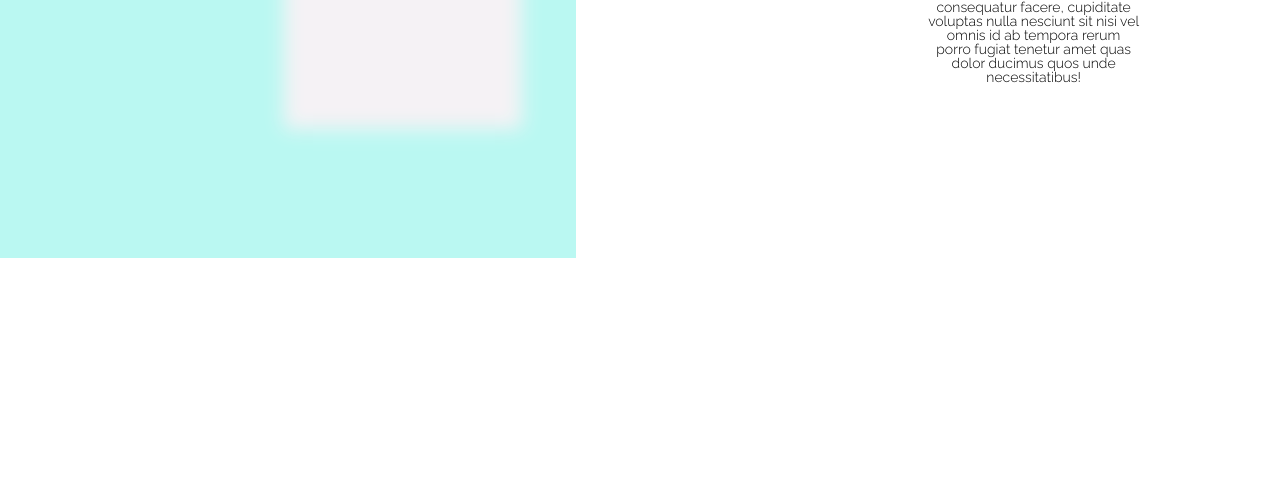
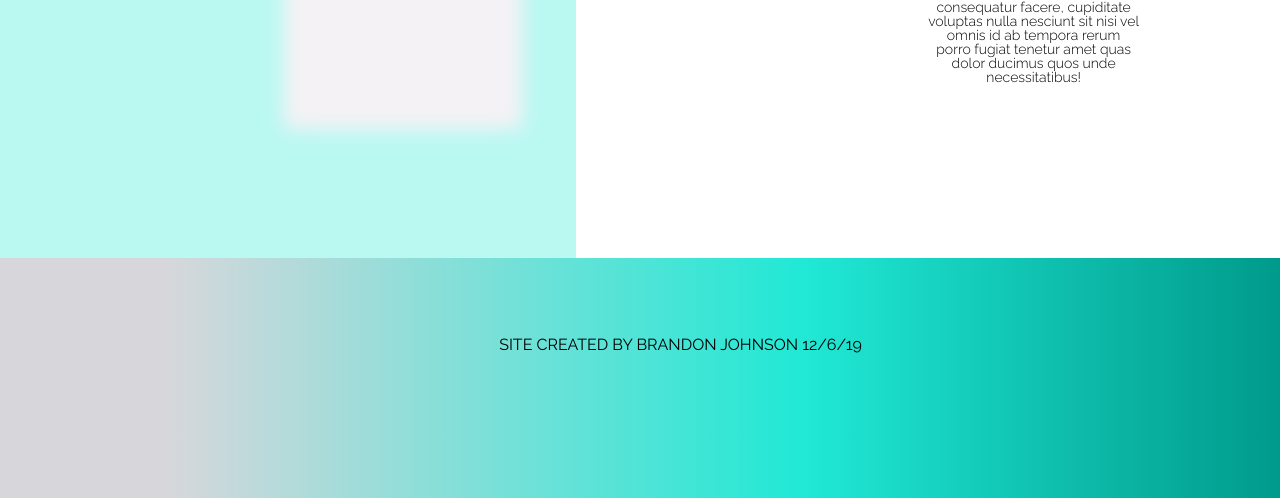
Before and after one commit to brandonjahy/project-prep-1, a plain HTML site: page index.html in a window 1280 px wide. Shown: the part 1342-1840 px from the top of the page. Before the commit the page ends 1600 px from the top, so only its background shows below. Drawn offline with Linux system fonts and the light colour scheme.

Commit message:
created the footer to complete the page

```diff
--- a/css/main.css
+++ b/css/main.css
@@ -142,3 +142,19 @@ header {
     font-size: 14px;
     font-weight: 300;
 }
+
+footer {
+    height: 30vh;
+    width: 100%;
+    background: linear-gradient(90deg, rgba(215,215,219,1) 13%, rgba(27,232,212,0.98) 63%, rgba(0,154,139,1) 100%);
+    position: relative;
+}
+
+footer h2 {
+    left: 39%;
+    top: 33%;
+    position: absolute;
+    text-align: center;
+    text-transform: uppercase;
+    font-family: 'Raleway', sans-serif;
+}
--- a/index.html
+++ b/index.html
@@ -35,5 +35,8 @@
             </div>
         </div>
     </section>
+    <footer>
+        <h2>site created by Brandon Johnson 12/6/19</h2>
+    </footer>
 </body>
 </html>
```
